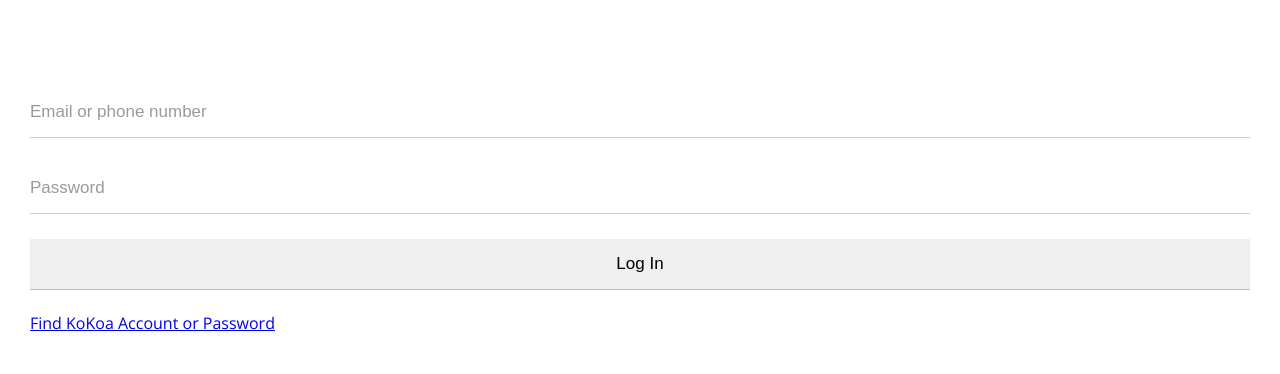
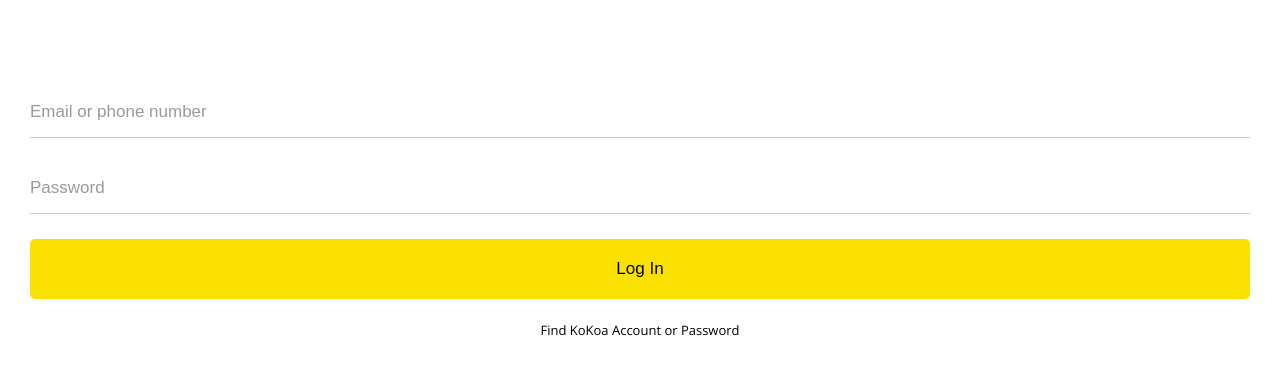
Before and after one commit to yokim0429/kokoa-clone-2020, a plain HTML site: page index.html in a window 1280 px wide. Shown: the part 180-554 px from the top of the page. Drawn offline with nearby package versions, Linux system fonts and the light colour scheme.

Commit message:
Log In Form part Two

```diff
--- a/css/reset.css
+++ b/css/reset.css
@@ -47,6 +47,12 @@ table {
 	border-spacing: 0;
 }
 
+/*
+QnA
+Q: focus 되었을 때의 outline 제거 코드를 따로 reset.css에 넣는데 다른 이유는 뭔가요? 아니면 아웃라인도 브라우저의 기본값 디자인이라는 점에서 "reset.css" 파일에 들어가는 건가요?
+A: You can put it anywhere you want, but because it is something that disables the default style I'm putting it on "reset.css".
+원하는 곳에 둘 수 있지만 '기본 스타일'을 '비활성화'하는 것이므로 "reset.css"에 넣습니다.
+ */
 input:focus {
 	outline: none;
 }
--- a/css/style.css
+++ b/css/style.css
@@ -34,8 +34,11 @@ body {
     border: none;
     padding: 15px 0px;
     font-size: 17px;
+    margin-bottom: 25px;
+}
+/* []안에 들어간 정보는 특성 선택자(attribute selector)이다. input의 type에서 "submit"이 아닐때. */
+#login-form input:not([type="submit"]) {
     border-bottom: 1px solid rgba(0, 0, 0 , 0.2);
-    margin-bottom: 25px;
     transition: border-color 0.3s ease-in-out;
 }
 
@@ -45,3 +48,17 @@ body {
 #login-form input:focus {
     border-color: var(--yellow);
 }
+
+#login-form input[type="submit"] {
+    background-color: var(--yellow);
+    cursor: pointer;
+    padding: 20px 0px;
+    border-radius: 5px;
+}
+
+#login-form a {
+    text-align: center;
+    text-decoration: none;
+    color: inherit;
+    font-size: 13px;
+}
```
